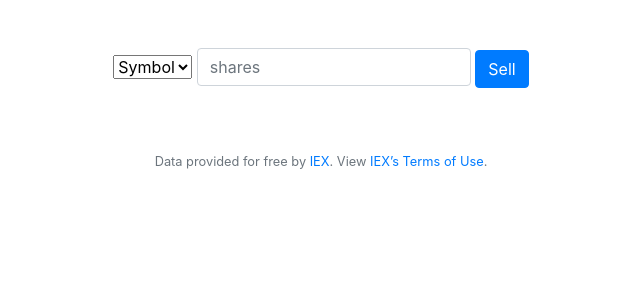
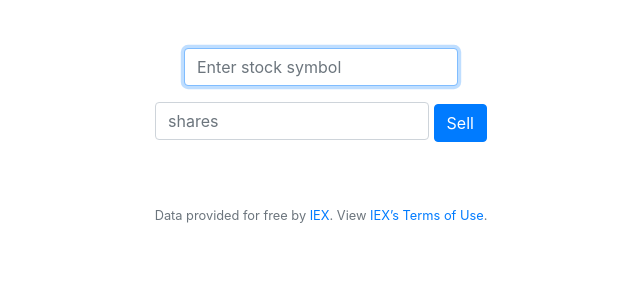
Before and after one commit to Arhum2/CS50_Finance, a Flask app: page /sell in a window 1280 px wide. Shown: the part 76-376 px from the top of the page, without its empty margins (319-959 px from the left). Run offline with Flask 2, Linux system fonts and the light colour scheme; a user stored in the database is signed in; some libraries are stand-ins or nearby versions.

Commit message:
Changed symbol input on sell page

```diff
--- a/app.py
+++ b/app.py
@@ -95,6 +95,7 @@ def buy():
         if bill < 0:
             return apology('Not enough cash')
 
+        global now
         now = datetime.now()
 
         db.execute('UPDATE users SET cash = ? WHERE id = ?', bill, username)
@@ -208,7 +209,7 @@ def sell():
 
         username = session['user_id']
         shares = int(request.form.get('shares'))
-        result = lookup(symbol)
+        result = lookup(request.form.get('symbol'))
         name = result['name']
         symbol = request.form.get('symbol')
 
@@ -218,7 +219,7 @@ def sell():
 
         if not shares:
             return apology('No shares were selected')
-        rows = db.execute("SELECT symbol, SUM(shares) as totalShares FROM transactions WHERE id = ? GROUP BY symbol HAVING totalshares > 0", username)
+        rows = db.execute("SELECT symbol, SUM(shares) as totalShares FROM buy WHERE id = ? GROUP BY symbol HAVING totalshares > 0", username)
         for row in rows:
             if row["symbol"] == symbol:
                 if shares > row["totalShares"]:
@@ -228,7 +229,7 @@ def sell():
         current_price = result['price']
         amount_owned =  + shares*current_price
 
-        stocks_owned = db.execute('SELECT symbol, SUM(shares) FROM buy WHERE id = ? GROUP BY smybol', username)
+        stocks_owned = db.execute('SELECT symbol, SUM(shares) FROM buy WHERE id = ? GROUP BY symbol', username)
         stocks_dict = {}
         for row in stocks_owned:
             stocks_dict[row['symbol']] = row['SUM(shares)']
@@ -236,11 +237,12 @@ def sell():
         shares_usable = stocks_dict[row['symbol']]
 
         if int(shares) <= int(shares_usable):
-            bill = cash['cash'] + amount_owned
-            now = datetime.datetime.now()
+            bill = cash + amount_owned
             db.execute('UPDATE users SET cash = ? WHERE id = ?', bill, username)
             db.execute('INSERT into buy (username, symbol, shares, price, time) VALUES (?, ?, ?, ?, ?)', username, symbol, shares, price, now)
-
+            return redirect('/')
+        else:
+            return render_template('apology.html', message='Error... try selecting fewer shares')
 
 
 
--- a/templates/sell.html
+++ b/templates/sell.html
@@ -7,12 +7,9 @@
 {% block main %}
     <form action="/sell" method='post'>
         <div class="form-group">
-            <select class= 'font-control' name='symbol'>
-                <option disabled selected value="">Symbol</option>
-                {% for symbol in symbols %}
-                    <option value={{symbol}}>{{symbol}}</option>
-                {% endfor %}
-            </select>
+            <div class="form-group">
+                <input autocomplete="off" autofocus class="form-control" name="symbol" placeholder="Enter stock symbol" type="text">
+            </div>
             <input autocomplete="off" class="form-control" name="shares" placeholder="shares" type="number" min='1'>
             <input class="btn btn-primary" type='submit' value='Sell'>
         </div>
```
Also changed, not shown: finance.db.
